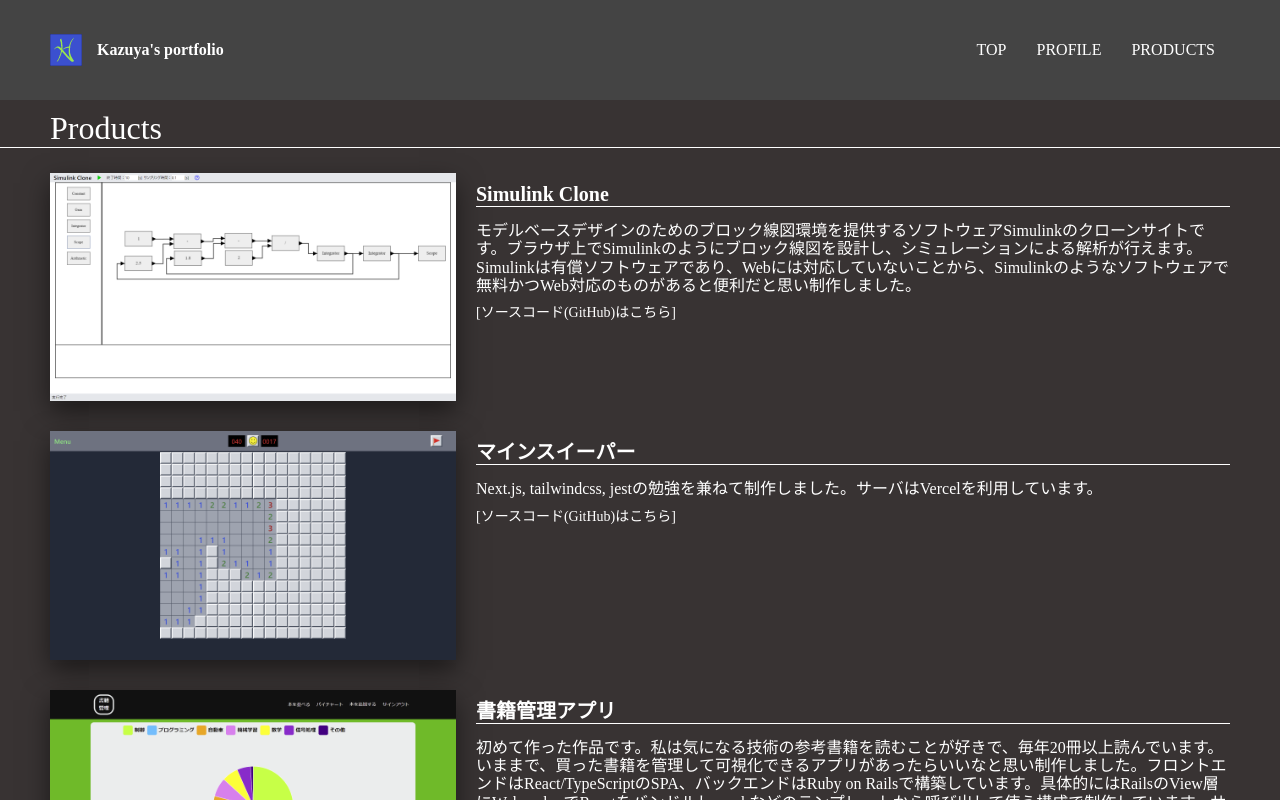
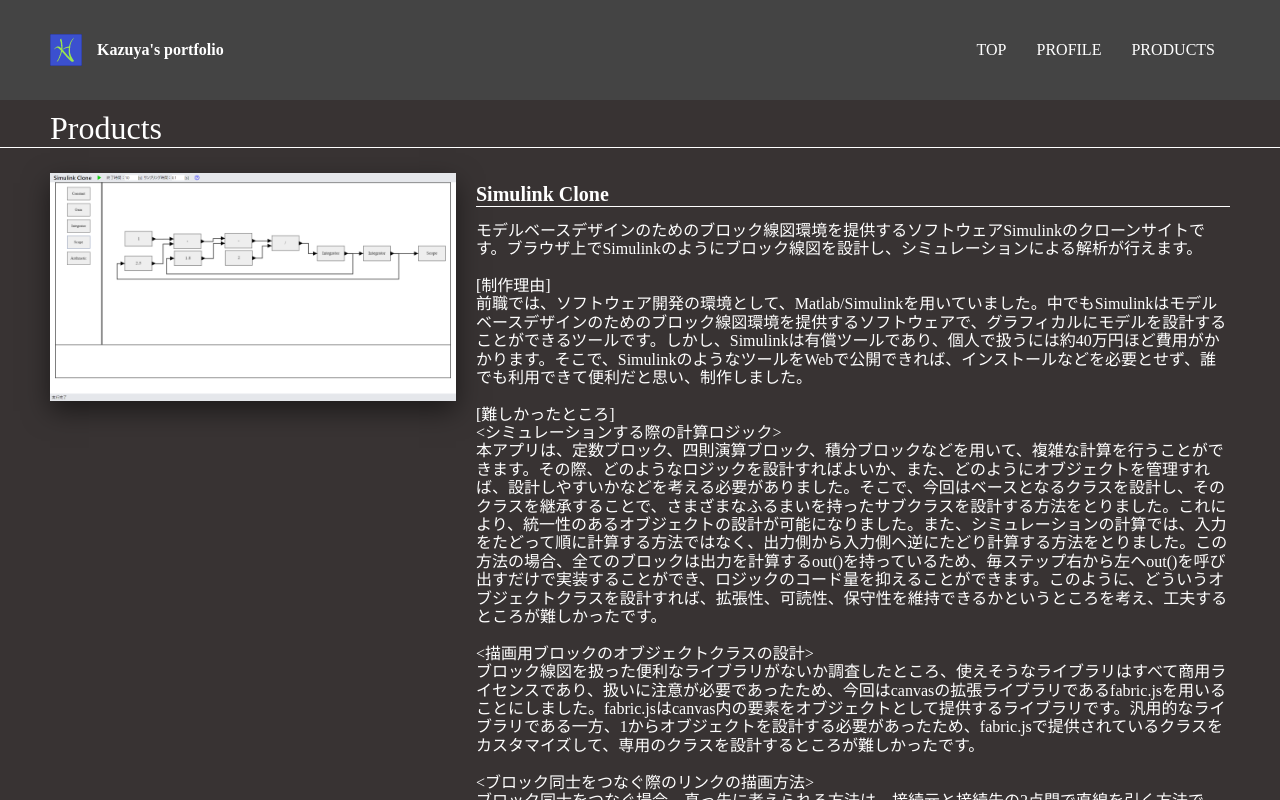
Before and after one commit to hanamotokazuya/my_site, a React app: page / in a window 1280 px wide. Both pictures are taken after a click on the item "PRODUCTS". Shown: the top 800 px of the page. Built offline with nearby package versions, Linux system fonts and the light colour scheme.

Commit message:
feat(products): Added new contents

```diff
--- a/src/@types/global.d.ts
+++ b/src/@types/global.d.ts
@@ -8,7 +8,7 @@
 };
 type Product = {
   title: string;
-  description: string;
+  description: string[];
   siteUrl: string;
   srcCodeUrl?: string;
 };
--- a/src/components/Product.tsx
+++ b/src/components/Product.tsx
@@ -11,11 +11,15 @@
       </a>
       <div className="content">
         <h3 className="title">{title}</h3>
-        <p className="description">{description}</p>
+        {description.map((line) => (
+          <p>{line}</p>
+        ))}
         {!!srcCodeUrl && (
-          <a href={srcCodeUrl} target="_blank" className="src-code">
-            [ソースコード(GitHub)はこちら]
-          </a>
+          <div className="src-code-wrapper">
+            <a href={srcCodeUrl} target="_blank" className="src-code">
+              [ソースコード(GitHub)はこちら]
+            </a>
+          </div>
         )}
       </div>
     </Item>
@@ -69,9 +73,11 @@
   .description {
     font-size: 16px;
   }
+  .src-code-wrapper {
+    margin-top: 10px;
+  }
   .src-code {
     font-size: 14px;
-    margin-top: 10px;
     &:hover {
       color: tomato;
     }
--- a/src/json/products.json
+++ b/src/json/products.json
@@ -2,25 +2,90 @@
   "data": [
     {
       "title": "Simulink Clone",
-      "description": "モデルベースデザインのためのブロック線図環境を提供するソフトウェアSimulinkのクローンサイトです。ブラウザ上でSimulinkのようにブロック線図を設計し、シミュレーションによる解析が行えます。Simulinkは有償ソフトウェアであり、Webには対応していないことから、Simulinkのようなソフトウェアで無料かつWeb対応のものがあると便利だと思い制作しました。",
+      "description": [
+        "モデルベースデザインのためのブロック線図環境を提供するソフトウェアSimulinkのクローンサイトです。ブラウザ上でSimulinkのようにブロック線図を設計し、シミュレーションによる解析が行えます。",
+        "　",
+        "[制作理由]",
+        "前職では、ソフトウェア開発の環境として、Matlab/Simulinkを用いていました。中でもSimulinkはモデルベースデザインのためのブロック線図環境を提供するソフトウェアで、グラフィカルにモデルを設計することができるツールです。しかし、Simulinkは有償ツールであり、個人で扱うには約40万円ほど費用がかかります。そこで、SimulinkのようなツールをWebで公開できれば、インストールなどを必要とせず、誰でも利用できて便利だと思い、制作しました。",
+        "　",
+        "[難しかったところ]",
+        "<シミュレーションする際の計算ロジック>",
+        "本アプリは、定数ブロック、四則演算ブロック、積分ブロックなどを用いて、複雑な計算を行うことができます。その際、どのようなロジックを設計すればよいか、また、どのようにオブジェクトを管理すれば、設計しやすいかなどを考える必要がありました。そこで、今回はベースとなるクラスを設計し、そのクラスを継承することで、さまざまなふるまいを持ったサブクラスを設計する方法をとりました。これにより、統一性のあるオブジェクトの設計が可能になりました。また、シミュレーションの計算では、入力をたどって順に計算する方法ではなく、出力側から入力側へ逆にたどり計算する方法をとりました。この方法の場合、全てのブロックは出力を計算するout()を持っているため、毎ステップ右から左へout()を呼び出すだけで実装することができ、ロジックのコード量を抑えることができます。このように、どういうオブジェクトクラスを設計すれば、拡張性、可読性、保守性を維持できるかというところを考え、工夫するところが難しかったです。",
+        "　",
+        "<描画用ブロックのオブジェクトクラスの設計>",
+        "ブロック線図を扱った便利なライブラリがないか調査したところ、使えそうなライブラリはすべて商用ライセンスであり、扱いに注意が必要であったため、今回はcanvasの拡張ライブラリであるfabric.jsを用いることにしました。fabric.jsはcanvas内の要素をオブジェクトとして提供するライブラリです。汎用的なライブラリである一方、1からオブジェクトを設計する必要があったため、fabric.jsで提供されているクラスをカスタマイズして、専用のクラスを設計するところが難しかったです。",
+        "　",
+        "<ブロック同士をつなぐ際のリンクの描画方法>",
+        "ブロック同士をつなぐ場合、真っ先に考えられる方法は、接続元と接続先の2点間で直線を引く方法です。しかし、その方法では、フィードバックループなどある設計をした場合などで、見栄えが非常に悪くなります。そこで、今回採用した方法は、接続元と接続先の2点のほかに、3点のパスを追加し、計5点で直線を引く方法にしました。5点間で線を引くことにより、フィードバックループなどある設計においても見栄えを維持することができます。その場合、追加する3点の座標の計算を適切に行う必要があります。また、線をつないだ後にブロックを動かしたり、拡大・縮小した際にも線が崩れることなく自動で線を引き直すロジックを設計する必要があり、その点が難しかったです。",
+        "　",
+        "[使用技術]",
+        "TypeScript 4.6.4",
+        "React.js 18.1.0",
+        "Next.js 12.1.6",
+        "fabric.js 5.2.1",
+        "charts.js 3.7.1",
+        "tailwindcss 3.0.24",
+        "Jest 28.1.0"
+      ],
       "siteUrl": "https://simulink-clone.vercel.app/",
       "srcCodeUrl": "https://github.com/hanamotokazuya/simulink-clone"
     },
     {
       "title": "マインスイーパー",
-      "description": "Next.js, tailwindcss, jestの勉強を兼ねて制作しました。サーバはVercelを利用しています。",
+      "description": [
+        "昔ながらのクラシックベースマインスイーパーです。",
+        "　",
+        "[制作理由]",
+        "私は個人開発で、ファミコンウォーズのようなゲームをWebアプリで作りたいと考えています。ファミコンウォーズは、盤面上に歩兵などのユニットを配置し、操作して、敵陣を取りにいくターン制の戦争と将棋をかけ合わせたようなゲームです。そのゲーム制作の前段階として、同じ盤面を操作するゲームであり、かつ私自身よく遊んだことのあるマインスイーパーを題材にゲームを作ってみようと思い、制作しました。",
+        "　",
+        "[難しかったところ]",
+        "<爆弾の生成タイミング>",
+        "ゲーム最初の１手目のセルには爆弾を配置されていないことを保証するために、１手目が行われたときに爆弾を生成するロジックを構築するところが難しかったです。",
+        "　",
+        "<周辺セルの自動探索>",
+        "数字の書かれていないセルを開いたときには、通常のマインスイーパーは周辺を探索し、爆弾が存在しないところを自動で開くロジックが組み込まれていますが、本アプリもそのロジックを実装しました。その際、どういったロジックで設計すれば、簡潔に記述できるかといった観点から、引数を参照渡しにして、関数を再帰的に呼び出す方法を採用しました。その結果、簡潔にコードを記述することができましたが、そのロジックを形にするところが難しかったです。",
+        "　",
+        "[使用技術]",
+        "TypeScript 4.6.4",
+        "React.js 18.1.0",
+        "Next.js 12.1.5",
+        "tailwindcss 3.0.24",
+        "Jest 28.1.0"
+      ],
       "siteUrl": "https://minesweeper-vert.vercel.app/",
       "srcCodeUrl": "https://github.com/hanamotokazuya/minesweeper"
     },
     {
       "title": "書籍管理アプリ",
-      "description": "初めて作った作品です。私は気になる技術の参考書籍を読むことが好きで、毎年20冊以上読んでいます。いままで、買った書籍を管理して可視化できるアプリがあったらいいなと思い制作しました。フロントエンドはReact/TypeScriptのSPA、バックエンドはRuby on Railsで構築しています。具体的にはRailsのView層にWebpackerでReactをバンドルし、erbなどのテンプレートから呼び出して使う構成で制作しています。サーバはHeroku、ストレージはS3を利用しています。",
+      "description": [
+        "初めて作った作品です。これは、書籍の表紙画像をアップロードすることで、これまでに購入した書籍を管理するアプリです。これまでに購入した書籍をカテゴリー毎に分けることで、どういう本をよく購入しているかを俯瞰できます。",
+        "　",
+        "[制作理由]",
+        "私は気になる技術の参考書籍を読むことが好きで、毎年20冊以上読んでいます。これまでの購入書籍を管理して可視化できるアプリがあったらいいなと思い制作しました。",
+        "　",
+        "[難しかったところ]",
+        "<AWS S3との連携>",
+        "本アプリは画像を保存するストレージが必要であったため、そのストレージとしてAWS S3を採用しました。また、バックエンド側で、ストレージに保存した画像のURLをデータベースに保存することで、ブラウザ上で画像を表示するようにしました。その際、AWSの設定や、データベースとAWS S3との連携部分が難しかったです。",
+        "　",
+        "[使用技術]",
+        "TypeScript 4.6.3",
+        "React 18.0.0",
+        "recharts.js 2.1.9",
+        "styled-components 5.3.5",
+        "Ruby 3.1.1",
+        "Ruby on Rails 6.1.5",
+        "MySQL 8.0",
+        "Heroku",
+        "AWS S3"
+      ],
       "siteUrl": "https://purchased-book-app.herokuapp.com/",
       "srcCodeUrl": "https://github.com/hanamotokazuya/purchased_book_app"
     },
     {
       "title": "ポートフォリオ",
-      "description": "本サイトです。Reactの勉強を兼ねて制作しました。React/TypeScriptで構築し、サーバはNetlifyを利用しています。",
+      "description": [
+        "本サイトです。Reactの勉強を兼ねて制作しました。React/TypeScriptで構築し、サーバはNetlifyを利用しています。"
+      ],
       "siteUrl": "https://kah-site.netlify.app",
       "srcCodeUrl": "https://github.com/hanamotokazuya/my_site"
     }
```
